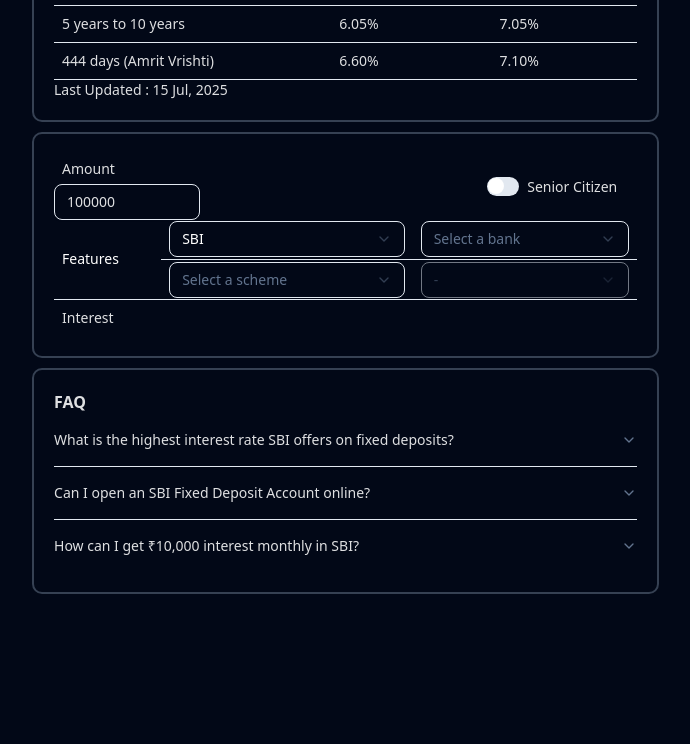
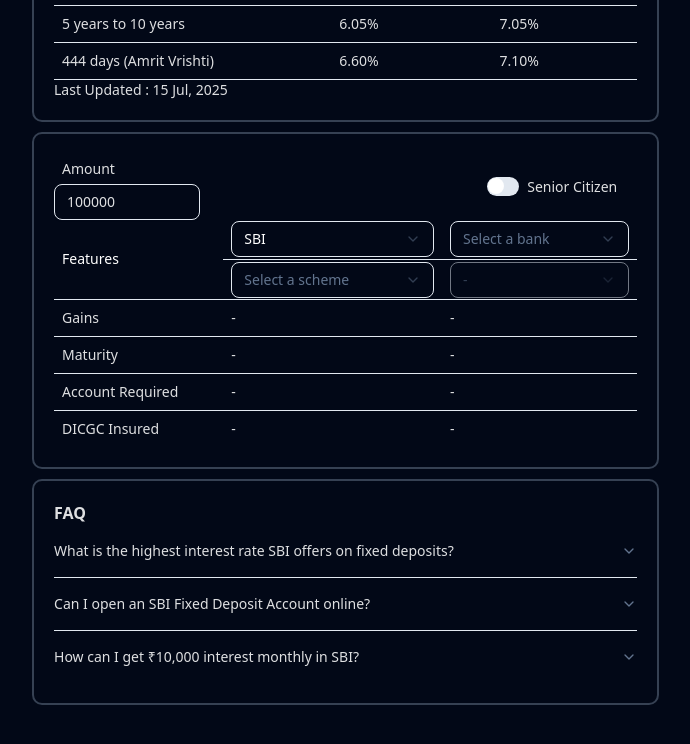
Before and after one commit to varun4sid/seo-landing, a React (Vite) app: page / in a window 1280 px wide. Shown: the part 665-1409 px from the top of the page, without its empty margins (128-818 px from the left). Built offline with nearby package versions, Linux system fonts and the light colour scheme.

Commit message:
feat. Comparison Table v1

```diff
--- a/src/components/Content/ComparisonTable/ComparisonTable.tsx
+++ b/src/components/Content/ComparisonTable/ComparisonTable.tsx
@@ -9,18 +9,60 @@ import {
     TableHeader,
     TableRow,
 } from "@/components/ui/table";
-import { useState } from "react";
+import { useEffect, useState } from "react";
 import SelectBank from "./SelectBank";
 import SelectScheme from "./SelectScheme";
-import type { RatePair } from "@/constants/interfaces";
+import type { SchemeTerms } from "@/constants/interfaces";
+import { getReturns } from "@/constants/calculations";
+import TickIcon from "@/components/ui/TickIcon";
+import CrossIcon from "@/components/ui/CrossIcon";
 
 function ComparisonTable() {
     const [amount, setAmount] = useState(100000);
     const [quota, setQuota] = useState(false);
     const [bank1, setBank1] = useState("SBI");
     const [bank2, setBank2] = useState("");
-    const [scheme1, setScheme1] = useState<RatePair | null>();
-    const [scheme2, setScheme2] = useState<RatePair | null>();
+    const [scheme1, setScheme1] = useState<SchemeTerms | null>();
+    const [scheme2, setScheme2] = useState<SchemeTerms | null>();
+
+    const rate1 = scheme1
+        ? quota
+            ? scheme1.rate.senior
+            : scheme1.rate.regular
+        : "-";
+    const rate2 = scheme2
+        ? quota
+            ? scheme2.rate.senior
+            : scheme2.rate.regular
+        : "-";
+
+    const yield1 =
+        rate1 !== "-"
+            ? scheme1
+                ? getReturns(amount, rate1, scheme1.tenure)
+                : "-"
+            : "-";
+
+    const yield2 =
+        rate2 !== "-"
+            ? scheme2
+                ? getReturns(amount, rate2, scheme2.tenure)
+                : "-"
+            : "-";
+
+    const gains1 = yield1 !== "-" ? yield1.gains : "-";
+    const gains2 = yield2 !== "-" ? yield2.gains : "-";
+
+    const maturity1 = yield1 !== "-" ? yield1.maturity : "-";
+    const maturity2 = yield2 !== "-" ? yield2.maturity : "-";
+
+    useEffect(() => {
+        setScheme1(null);
+    }, [bank1]);
+
+    useEffect(() => {
+        setScheme2(null);
+    }, [bank2]);
 
     function handleChangeAmount(e: React.ChangeEvent<HTMLInputElement>) {
         setAmount(Number(e.target.value));
@@ -82,12 +124,63 @@ function ComparisonTable() {
                     </TableHeader>
                     <TableBody>
                         <TableRow>
-                            <TableCell key={"Interest"}>Interest</TableCell>
+                            <TableCell>Gains</TableCell>
+                            <TableCell>{gains1}</TableCell>
+                            <TableCell>{gains2}</TableCell>
+                        </TableRow>
+                        <TableRow>
+                            <TableCell>Maturity</TableCell>
+                            <TableCell>{maturity1}</TableCell>
+                            <TableCell>{maturity2}</TableCell>
+                        </TableRow>
+                        <TableRow>
+                            <TableCell>Account Required</TableCell>
                             <TableCell>
-                                {quota ? scheme1?.senior : scheme1?.regular}
+                                {scheme1 ? (
+                                    scheme1.account_required ? (
+                                        <TickIcon />
+                                    ) : (
+                                        <CrossIcon />
+                                    )
+                                ) : (
+                                    "-"
+                                )}
                             </TableCell>
                             <TableCell>
-                                {quota ? scheme2?.senior : scheme2?.regular}
+                                {scheme2 ? (
+                                    scheme2.account_required ? (
+                                        <TickIcon />
+                                    ) : (
+                                        <CrossIcon />
+                                    )
+                                ) : (
+                                    "-"
+                                )}
+                            </TableCell>
+                        </TableRow>
+                        <TableRow>
+                            <TableCell>DICGC Insured</TableCell>
+                            <TableCell>
+                                {scheme1 ? (
+                                    scheme1.dicgc_insured ? (
+                                        <TickIcon />
+                                    ) : (
+                                        <CrossIcon />
+                                    )
+                                ) : (
+                                    "-"
+                                )}
+                            </TableCell>
+                            <TableCell>
+                                {scheme2 ? (
+                                    scheme2.dicgc_insured ? (
+                                        <TickIcon />
+                                    ) : (
+                                        <CrossIcon />
+                                    )
+                                ) : (
+                                    "-"
+                                )}
                             </TableCell>
                         </TableRow>
                     </TableBody>
--- a/src/components/Content/ComparisonTable/SelectScheme.tsx
+++ b/src/components/Content/ComparisonTable/SelectScheme.tsx
@@ -8,7 +8,8 @@ import {
     SelectValue,
 } from "@/components/ui/select";
 import { sfBanks } from "@/constants/db";
-import type { RatePair } from "@/constants/interfaces";
+import type { SchemeTerms } from "@/constants/interfaces";
+import { useEffect, useState } from "react";
 
 function SelectScheme({
     bank,
@@ -17,8 +18,16 @@ function SelectScheme({
 }: {
     bank: null | string;
     quota: boolean;
-    setScheme: (val: RatePair | null) => void;
+    setScheme: (val: SchemeTerms | null) => void;
 }) {
+    const [selected, setSelected] = useState("");
+
+    useEffect(() => {
+        setSelected("");
+        setScheme(null);
+        // eslint-disable-next-line react-hooks/exhaustive-deps
+    }, [bank]);
+
     if (!bank) {
         return (
             <Select>
@@ -30,10 +39,14 @@ function SelectScheme({
     }
 
     function handleChangeSelection(arg: string) {
-        const rate = sfBanks
-            .filter((sfBank) => sfBank.bankName === bank)[0]
-            .schemes.filter((scheme) => scheme.tenure === Number(arg))[0].rate;
-        setScheme(rate);
+        setSelected(arg);
+        const sfBank = sfBanks.filter((sfBank) => sfBank.bankName === bank)[0];
+        const { bankName, account_required, dicgc_insured } = sfBank;
+        const { tenure, rate } = sfBank.schemes.filter(
+            (scheme) => scheme.tenure === Number(arg)
+        )[0];
+
+        setScheme({ bankName, tenure, rate, account_required, dicgc_insured });
     }
 
     const selectedBank = sfBanks.filter(
@@ -42,27 +55,24 @@ function SelectScheme({
 
     return (
         <div>
-            <Select onValueChange={handleChangeSelection}>
+            <Select value={selected} onValueChange={handleChangeSelection}>
                 <SelectTrigger className="w-full">
                     <SelectValue placeholder="Select a scheme" />
                 </SelectTrigger>
                 <SelectContent>
                     <SelectGroup>
                         <SelectLabel>{bank + " Schemes"}</SelectLabel>
-                        {selectedBank.schemes.map((scheme) => {
-                            if (scheme.tenure !== 0) {
+                        {selectedBank.schemes.map((fd) => {
+                            if (fd.tenure !== 0) {
                                 const interest = quota
-                                    ? scheme.rate.senior
-                                    : scheme.rate.regular;
+                                    ? fd.rate.senior
+                                    : fd.rate.regular;
                                 return (
                                     <SelectItem
-                                        value={String(scheme.tenure)}
-                                        key={scheme.tenure}
+                                        value={String(fd.tenure)}
+                                        key={fd.tenure}
                                     >
-                                        {interest +
-                                            "% (" +
-                                            scheme.tenure +
-                                            "Y)"}
+                                        {interest + "% (" + fd.tenure + "Y)"}
                                     </SelectItem>
                                 );
                             }
--- a/src/components/Content/Content.css
+++ b/src/components/Content/Content.css
@@ -42,3 +42,15 @@
     border-radius: 10px;
     margin: 10px auto;
 }
+
+.tick-svg {
+    height: 36px;
+    width: 36px;
+    fill: green;
+}
+
+.cross-svg {
+    height: 36px;
+    width: 36px;
+    fill: red;
+}
--- a/src/components/Content/StickyCalculator/StickyCalculator.tsx
+++ b/src/components/Content/StickyCalculator/StickyCalculator.tsx
@@ -17,7 +17,7 @@ function StickyCalculator() {
         ? selectedScheme.rate.senior
         : selectedScheme.rate.regular;
 
-    const returns = getReturns(amount, useRate, selectedScheme.tenure);
+    const yield1 = getReturns(amount, useRate, selectedScheme.tenure);
 
     return (
         <div className="sticky-calculator content-sub mt-3">
@@ -36,14 +36,14 @@ function StickyCalculator() {
                     <p>
                         {"Rs "}
                         <span className="text-green-700 font-bold">
-                            {returns.maturity}
+                            {yield1.gains}
                         </span>
                         <span className="block">Maturity Amount</span>
                     </p>
                     <p>
                         {"Rs "}
                         <span className="text-green-700 font-bold">
-                            {returns.return}
+                            {yield1.maturity}
                         </span>
                         <span className="block">Total Return</span>
                     </p>
--- /dev/null
+++ b/src/components/ui/CrossIcon.tsx
@@ -0,0 +1,15 @@
+function CrossIcon() {
+    return (
+        <svg className="cross-svg" fill="currentColor" viewBox="0 0 24 24">
+            <path
+                d="M6 6l12 12M6 18L18 6"
+                stroke="currentColor"
+                strokeWidth="2"
+                fill="none"
+            />
+            <use></use>
+        </svg>
+    );
+}
+
+export default CrossIcon;
--- /dev/null
+++ b/src/components/ui/TickIcon.tsx
@@ -0,0 +1,15 @@
+function TickIcon() {
+    return (
+        <svg className="tick-svg" fill="currentColor" viewBox="0 0 24 24">
+            <path
+                d="M20 6L9 17l-5-5"
+                stroke="currentColor"
+                strokeWidth="2"
+                fill="none"
+            />
+            <use xlinkHref="../assets/svgexport-5"></use>
+        </svg>
+    );
+}
+
+export default TickIcon;
--- a/src/constants/calculations.ts
+++ b/src/constants/calculations.ts
@@ -2,13 +2,13 @@ export function getReturns(
     amount: number,
     rate: number,
     tenure: number
-): { return: string; maturity: string } {
+): { maturity: string; gains: string } {
     const n = 4; //compounding rate (per year)
-    let maturity = amount * Math.pow(1 + rate / (100 * n), n * tenure);
-    maturity -= amount;
+    let gains = amount * Math.pow(1 + rate / (100 * n), n * tenure);
+    gains -= amount;
 
     return {
-        maturity: Number(maturity.toFixed()).toLocaleString("en-IN"),
-        return: Number((amount + maturity).toFixed()).toLocaleString("en-IN"),
+        gains: Number(gains.toFixed()).toLocaleString("en-IN"),
+        maturity: Number((amount + gains).toFixed()).toLocaleString("en-IN"),
     };
 }
--- a/src/constants/db.ts
+++ b/src/constants/db.ts
@@ -35,6 +35,8 @@ const suryoday = {
         },
     ],
     lastUpdated: "08 Oct, 2025",
+    dicgc_insured: true,
+    account_required: false,
 };
 
 const sbi = {
@@ -114,6 +116,8 @@ const sbi = {
         },
     ],
     lastUpdated: "15 Jul, 2025",
+    dicgc_insured: true,
+    account_required: true,
 };
 
 const sfBanks = [suryoday,sbi];
--- a/src/constants/interfaces.ts
+++ b/src/constants/interfaces.ts
@@ -19,7 +19,13 @@ export interface FaqPair {
     answer: string;
 }
 
-export interface RatePair {
-    regular: number;
-    senior: number;
+export interface SchemeTerms {
+    bankName: string;
+    rate: {
+        regular: number;
+        senior: number;
+    };
+    tenure: number;
+    account_required: boolean;
+    dicgc_insured: boolean;
 }
```
